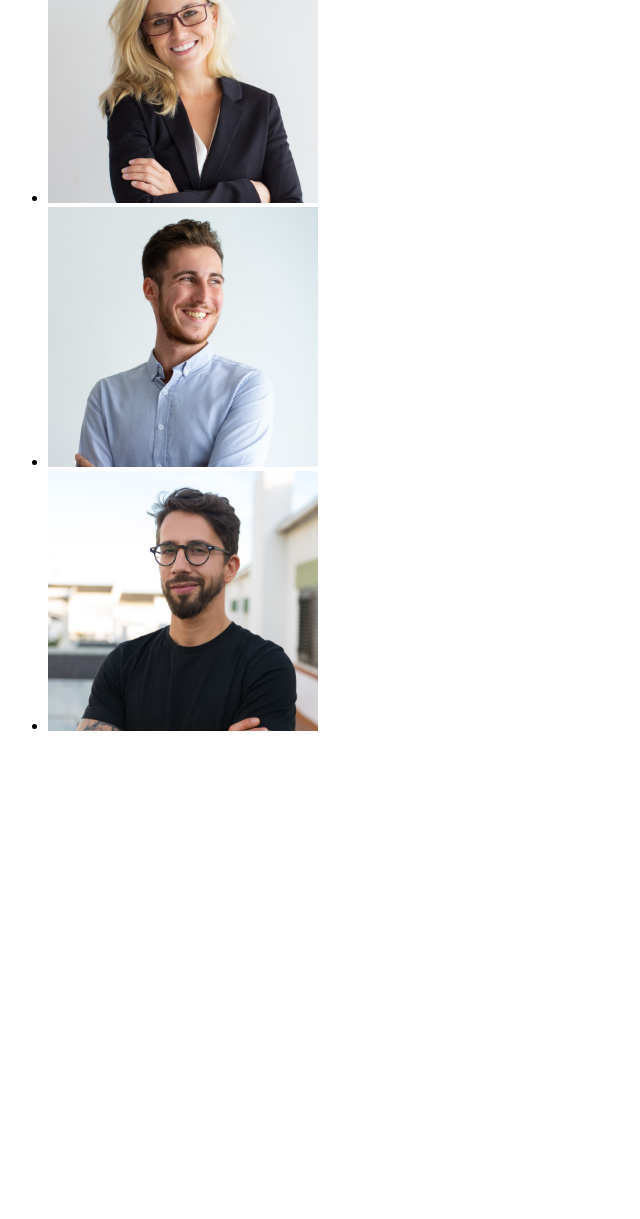
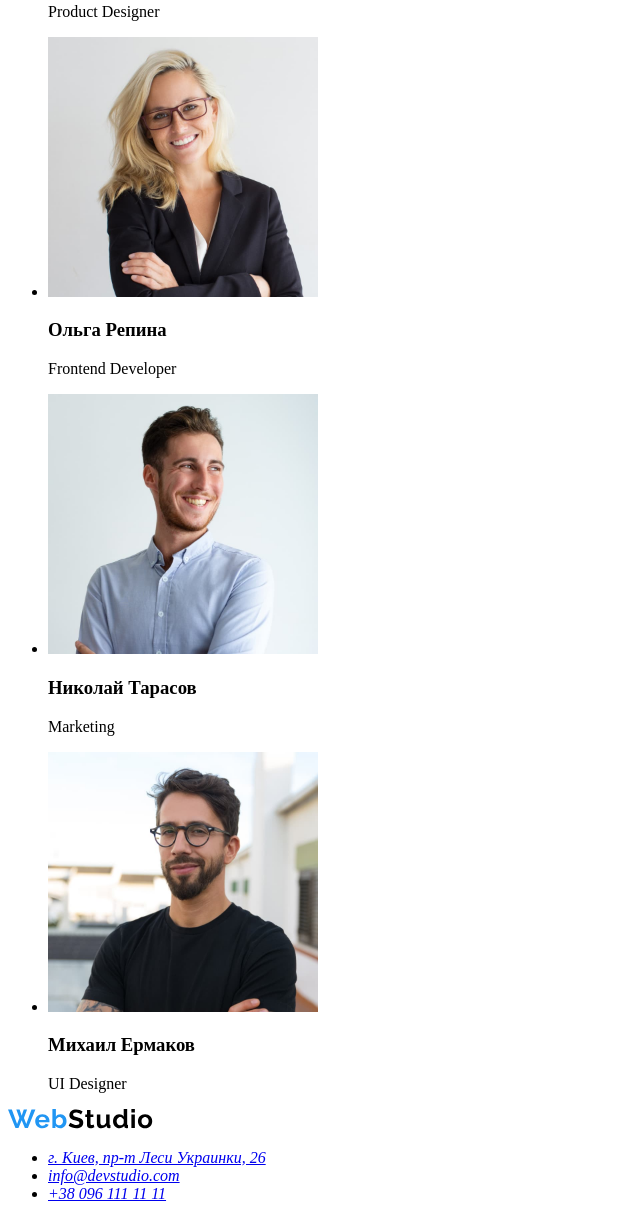
Before and after one commit to Sviat24/goit-markup-hw-01, a plain HTML site: page index.html in a window 1280 px wide. Shown: the part 1903-3122 px from the top of the page, without its empty margins (0-640 px from the left). Before the commit the page ends 2654 px from the top, so only its background shows below. Drawn offline with Linux system fonts and the light colour scheme.

Commit message:
02,07,2022

```diff
--- a/index.html
+++ b/index.html
@@ -61,18 +61,39 @@
     <ul>
         <li><img src="./images/team/team1.jpg" alt="мужчина"
             width="270"
-            height="260"></li>
+            height="260"><h3>Игорь Демьяненко</h3>
+            <p>Product Designer</p></li>
         <li><img src="./images/team/team2.jpg" alt="женщина"
             width="270"
-            height="260"></li>
+            height="260"><h3>Ольга Репина</h3>
+            <p>Frontend Developer</p></li>
         <li><img src="./images/team/team3.jpg" alt="мужчина"
             width="270"
-            height="260"></li>
+            height="260"><h3>Николай Тарасов</h3>
+            <p>Marketing</p></li>
         <li><img src="./images/team/team4.jpg" alt="мужчина"
             width="270"
-            height="260"></li>
+            height="260"><h3>Михаил Ермаков</h3>
+            <p>UI Designer</p></li>
     </ul>
-</section></main>
+</section>
+</main>
+<footer>
+<address>
+    <img src="./images/logo.svg" alt="логотип">
+    <ul>
+        <li><a href="https://goo.gl/maps/9qmAzHa2wMczzQS48"target="_blank"
+        rel="noopener noreferrer">г. Киев, пр-т Леси Украинки, 26</a></li>
+        <li>
+            <a href="mailto:info@devstudio.com">info@devstudio.com</a>
+        </li>
+        <li>
+            <a href="tel:+380961111111">+38 096 111 11 11</a>
+        </li>
+    </ul>
+
+</address>
+</footer>
 
 
 </body>
```
